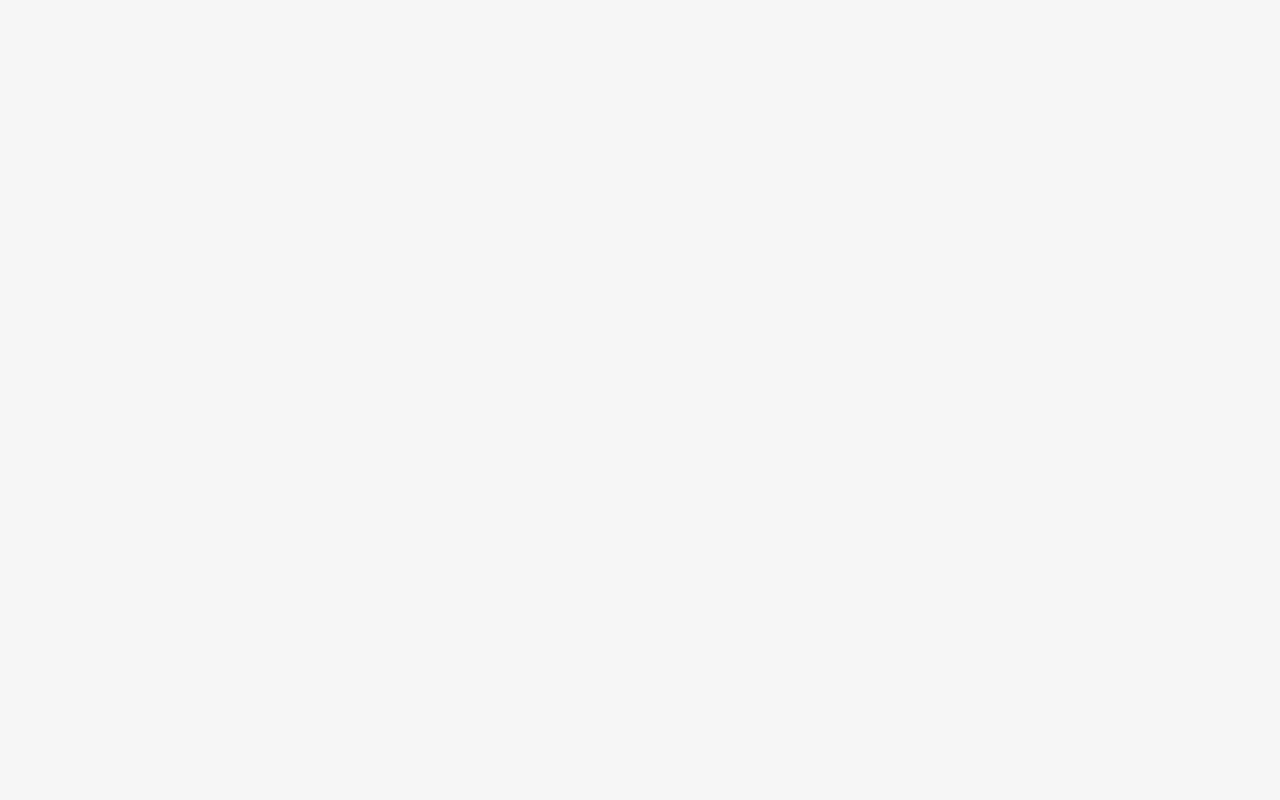
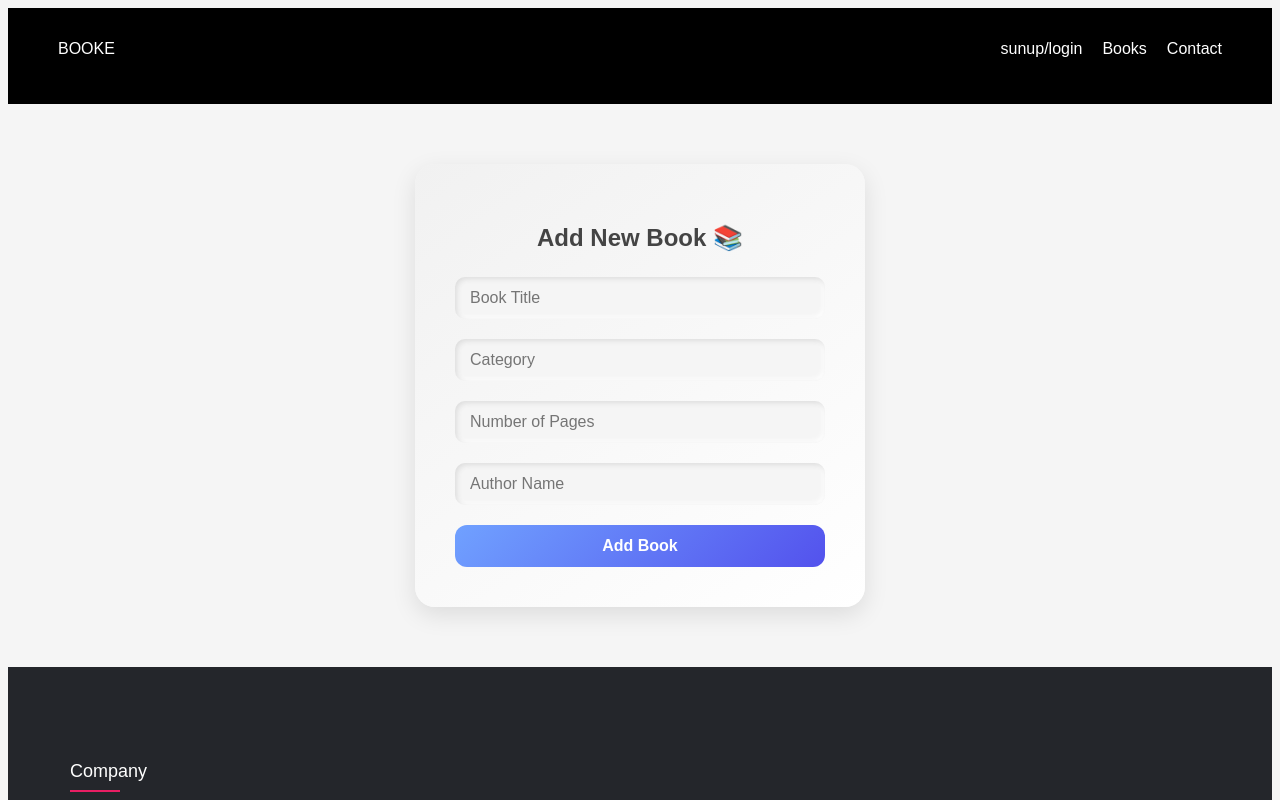
Before and after one commit to ABDERRAHIM-ELBSIR/Booke_app_react, a React (Create React App) app: page /add_book in a window 1280 px wide. Before the commit this address had no page. Shown: the top 800 px of the page. Built offline with nearby package versions, Linux system fonts and the light colour scheme.

Commit message:
Update project files

```diff
--- a/src/components/App.jsx
+++ b/src/components/App.jsx
@@ -1,26 +1,35 @@
 import React from "react";
 import { BrowserRouter, Routes, Route } from "react-router-dom";
 import Home from "./Home";
-import Add_booke from "./Add_booke";
+import Add_booke from "./admin/Add_booke";
 import Booke_liste from "./Booke_liste";
 import NavBare from "./NavBare";
 import Footer from "./Footer";
+import Dashboard from "./admin/Dashbord";
+import Edite_book from "./admin/Edite_book";
+
+
 
 const App = () => {
   return (
     <div>
-      {/* <NavBare /> */}
 
       <BrowserRouter>
+      <NavBare />
+
         <Routes>
           <Route path="/" element={<Home />} />
           <Route path="/books" element={<Booke_liste />} />
-          {/* <Route path="contact" element={<Contact />} /> */}
           <Route path="/add_booke" element={<Add_booke />} />
+
+          <Route path="/add_book" element={<Add_booke/>} />
+          <Route path="/dashbord" element={<Dashboard/>} />
+          <Route path="/edite_book" element={<Edite_book/>} />
         </Routes>
+        <Footer />
       </BrowserRouter>
 
-      {/* <Footer /> */}
+
     </div>
   );
 };
--- a/src/components/Booke_liste.jsx
+++ b/src/components/Booke_liste.jsx
@@ -5,12 +5,8 @@ import Footer from "./Footer";
 import { useState } from 'react';
 
 
+const Booke_liste = () => {
 
-
-
-
-
-const Booke_liste = () => {
   const [searchTerm, setSearchTerm] = useState('');
 
   const data = [
--- a/src/components/Home.jsx
+++ b/src/components/Home.jsx
@@ -6,7 +6,6 @@ import img from "../img/img.png"
 function Home() {
   return (
     <div>
-      <NavBare />
 
       <main class="main-content">
         <section class="products">
@@ -65,7 +64,6 @@ function Home() {
         </section>
       </main>
 
-      <Footer />
     </div>
   );
 }
--- a/src/components/NavBare.jsx
+++ b/src/components/NavBare.jsx
@@ -7,19 +7,16 @@ const NavBare = () => {
     <div>
 
       <nav>
-        <Link to="/">BOOKE</Link>
+        <Link className='link' to="/">BOOKE</Link>
         <ul class="list">
           <li>
-            <Link to="/">sunup/login</Link>
+            <Link className='link' to="/">sunup/login</Link>
           </li>
           <li>
-            <Link to="/books">Books</Link>
+            <Link  className='link' to="/books">Books</Link>
           </li>
           <li>
-            <Link to="/add_booke">Add book</Link>
-          </li>
-          <li>
-            <Link to="/">Contact</Link>
+            <Link className='link' to="/">Contact</Link>
           </li>
         </ul>
       </nav>
--- /dev/null
+++ b/src/components/admin/Add_booke.jsx
@@ -0,0 +1,65 @@
+import React, { useState } from 'react';
+import '../../css/admin/Add_book.css';
+
+const Add_booke = () => {
+  const [book, setBook] = useState({
+    title: '',
+    category: '',
+    pages: '',
+    author: '',
+  });
+
+  const handleChange = (e) => {
+    setBook({ ...book, [e.target.name]: e.target.value });
+  };
+
+  const handleSubmit = (e) => {
+    e.preventDefault();
+    console.log("Book added:", book);
+    alert("Book added successfully!");
+    setBook({ title: '', category: '', pages: '', author: '' });
+  };
+
+  return (
+    <div className="form-container">
+      <h2>Add New Book 📚</h2>
+      <form onSubmit={handleSubmit} className="book-form">
+        <input
+          type="text"
+          name="title"
+          placeholder="Book Title"
+          value={book.title}
+          onChange={handleChange}
+          required
+        />
+        <input
+          type="text"
+          name="category"
+          placeholder="Category"
+          value={book.category}
+          onChange={handleChange}
+          required
+        />
+        <input
+          type="number"
+          name="pages"
+          placeholder="Number of Pages"
+          value={book.pages}
+          onChange={handleChange}
+          required
+        />
+        <input
+          type="text"
+          name="author"
+          placeholder="Author Name"
+          value={book.author}
+          onChange={handleChange}
+          required
+        />
+        <button type="submit">Add Book</button>
+      </form>
+    </div>
+  );
+};
+
+export default Add_booke;
--- /dev/null
+++ b/src/components/admin/Dashbord.jsx
@@ -0,0 +1,66 @@
+import React from "react";
+import "../../css/admin/dashbord.css"
+
+const Dashboard = () => {
+  return (
+       <div className="container">
+      <div className="dashboard">
+        <div className="dashboard-card main">
+          <div className="dashboard-card-content">
+            <img
+              src="../../img/img.png"
+              alt="Benjamin Terrier"
+              className="profile-img"
+              width="100"
+            />
+            <h2>Benjamin Terrier</h2>
+            <p>CTO at "La Source"</p>
+            <a href="#" className="btn btn-primary">GET IN TOUCH</a>
+          </div>
+        </div>
+
+        <div className="dashboard-card stat">
+          <div className="dashboard-card-content">
+            <h3>3,536</h3>
+            <p>contributions</p>
+          </div>
+        </div>
+
+        <div className="dashboard-card stat">
+          <div className="dashboard-card-content">
+            <h3>758</h3>
+            <p>followers</p>
+          </div>
+        </div>
+
+        <div className="dashboard-card stat">
+          <div className="dashboard-card-content">
+            <h3>119</h3>
+            <p>repositories</p>
+          </div>
+        </div>
+        <div className="dashboard-card stat">
+          <div className="dashboard-card-content">
+            <h3>119</h3>
+            <p>repositories</p>
+          </div>
+        </div>
+        <div className="dashboard-card stat">
+          <div className="dashboard-card-content">
+            <h3>119</h3>
+            <p>repositories</p>
+          </div>
+        </div>
+        <div className="dashboard-card stat">
+          <div className="dashboard-card-content">
+            <h3>119</h3>
+            <p>repositories</p>
+          </div>
+        </div>
+
+      </div>
+    </div>
+  );
+};
+
+export default Dashboard;
--- /dev/null
+++ b/src/components/admin/Edite_book.jsx
@@ -0,0 +1,65 @@
+import React, { useState } from 'react';
+import '../../css/admin/Add_book.css';
+
+const Edite_book = () => {
+  const [book, setBook] = useState({
+    title: '',
+    category: '',
+    pages: '',
+    author: '',
+  });
+
+  const handleChange = (e) => {
+    setBook({ ...book, [e.target.name]: e.target.value });
+  };
+
+  const handleSubmit = (e) => {
+    e.preventDefault();
+    console.log("Book added:", book);
+    alert("Book added successfully!");
+    setBook({ title: '', category: '', pages: '', author: '' });
+  };
+
+  return (
+    <div className="form-container">
+      <h2>Edite Book 📚</h2>
+      <form onSubmit={handleSubmit} className="book-form">
+        <input
+          type="text"
+          name="title"
+          placeholder="Book Title"
+          value={book.title}
+          onChange={handleChange}
+          required
+        />
+        <input
+          type="text"
+          name="category"
+          placeholder="Category"
+          value={book.category}
+          onChange={handleChange}
+          required
+        />
+        <input
+          type="number"
+          name="pages"
+          placeholder="Number of Pages"
+          value={book.pages}
+          onChange={handleChange}
+          required
+        />
+        <input
+          type="text"
+          name="author"
+          placeholder="Author Name"
+          value={book.author}
+          onChange={handleChange}
+          required
+        />
+        <button type="submit">Add Book</button>
+      </form>
+    </div>
+  );
+};
+
+export default Edite_book;
--- a/src/css/NaveBare.css
+++ b/src/css/NaveBare.css
@@ -21,7 +21,7 @@ nav {
 nav.is-hidden {
   transform: translateY(-100%);
 }
-Link {
+.link{
   color: inherit;
   text-decoration: none;
   Link:hover,
--- /dev/null
+++ b/src/css/admin/Add_book.css
@@ -0,0 +1,56 @@
+.form-container {
+  max-width: 450px;
+  margin: 60px auto;
+  background: linear-gradient(145deg, #f1f1f1, #ffffff);
+  padding: 40px;
+  border-radius: 20px;
+  box-shadow: 0 8px 25px rgba(0, 0, 0, 0.1);
+  text-align: center;
+  transition: all 0.3s ease-in-out;
+}
+
+.form-container:hover {
+  transform: scale(1.01);
+}
+
+.form-container h2 {
+  margin-bottom: 25px;
+  color: #444;
+  font-weight: 600;
+}
+
+.book-form input {
+  width: 100%;
+  padding: 12px 15px;
+  margin-bottom: 20px;
+  border: none;
+  border-radius: 10px;
+  background-color: #f5f5f5;
+  box-shadow: inset 2px 2px 5px #ddd, inset -2px -2px 5px #fff;
+  transition: 0.3s;
+  font-size: 16px;
+}
+
+.book-form input:focus {
+  background-color: #ffffff;
+  outline: none;
+  box-shadow: 0 0 0 2px #70a1ff;
+}
+
+.book-form button {
+  width: 100%;
+  padding: 12px;
+  background: linear-gradient(135deg, #70a1ff, #5352ed);
+  color: white;
+  font-size: 16px;
+  border: none;
+  border-radius: 12px;
+  cursor: pointer;
+  transition: 0.3s;
+  font-weight: bold;
+}
+
+.book-form button:hover {
+  background: linear-gradient(135deg, #5352ed, #70a1ff);
+  transform: translateY(-2px);
+}
--- /dev/null
+++ b/src/css/admin/dashbord.css
@@ -0,0 +1,66 @@
+.dashboard {
+  display: grid;
+  grid-template-columns: 300px 1fr 1fr 1fr;
+  grid-template-rows: 50% 50%;
+  height: calc(100vh - 110px);
+  margin-top: 20px;
+}
+.dashboard .main {
+  grid-row: 1 / span 2;
+  grid-column: 1 / span 1;
+}
+.dashboard .description {
+  grid-row: 2 / span 1;
+  grid-column: 2 / span 3;
+}
+.dashboard-card {
+  background: white;
+  box-shadow: 0 0 10px rgba(0,0,0,0.2);
+  padding: 10px;
+  margin: 10px;
+  text-align: center;
+  display: flex;
+  align-items: center;
+  justify-content: space-around;
+}
+@media (max-width: 992px) {
+  .dashboard {
+    display: block;
+  }
+}
+
+/* Fonts and colors */
+.dashboard h2 {
+  font-size: 20px;
+}
+.dashboard h3 {
+  color: #37B686;
+  font-size: 25px;
+  margin-bottom: 15px;
+}
+.dashboard p {
+  color: rgba(0,0,0,0.5);
+  font-size: 16px;
+}
+.dashboard img {
+  border-radius: 50%;
+
+}
+.dashboard .btn {
+  border-radius: 5px;
+  border: none;
+  width: 100%;
+  margin-top: 30px;
+  background: #37B686;
+  color: white;
+  font-weight: bold;
+  text-decoration: none;
+  padding: 15px 20px;
+}
+.dashboard .btn:hover {
+  background: #37B686;
+  opacity: 0.7;
+}
+.main p {
+  margin-bottom: 30px;
+}
```
Also changed, not shown: src/components/Add_booke.jsx (deleted), src/components/Edite_booke.jsx (deleted).
